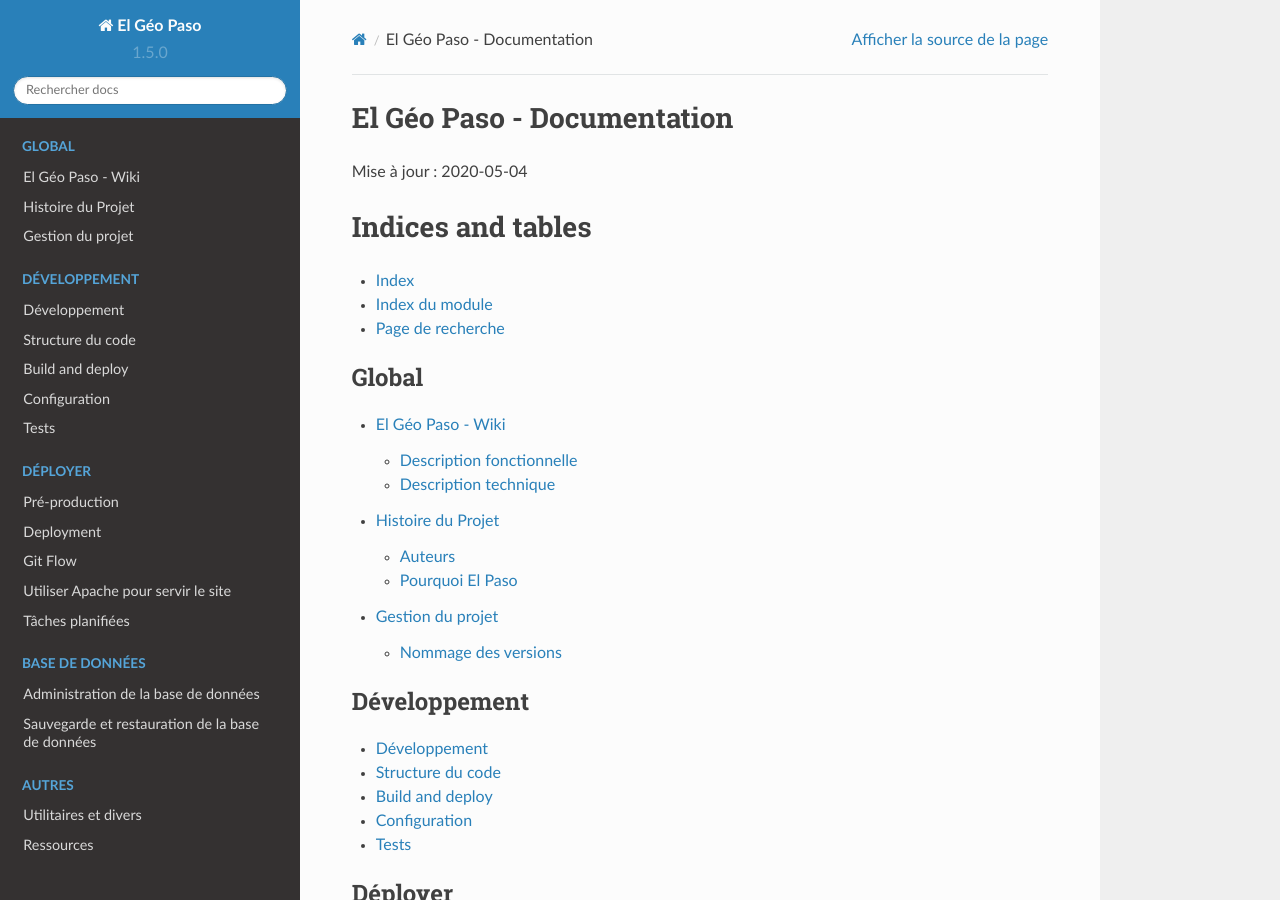
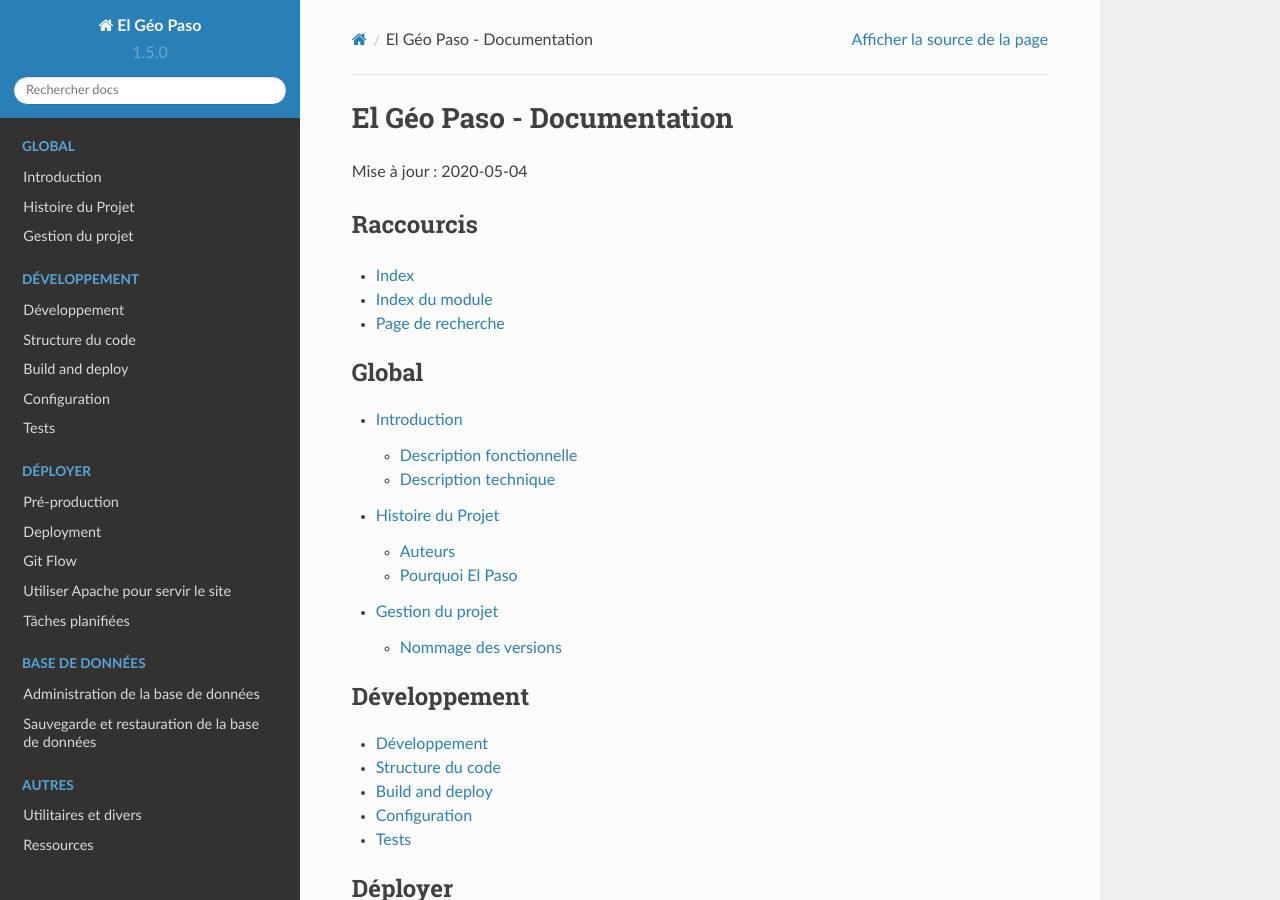
Before and after one commit to Guts/elgeopaso, a Sphinx documentation site: the page built from docs/index.rst, in a window 1280 px wide and 900 px high. Built offline with Sphinx 7.4.7 and the Read the Docs theme 2.0.0, drawn with Linux system fonts in a browser that asks for light colours; pages that are not in the unit, such as notebooks, are missing from menus.

Commit message:
Clean up

```diff
--- a/docs/global/index.md
+++ b/docs/global/index.md
@@ -1,4 +1,4 @@
-# El Géo Paso - Wiki
+# Introduction
 
 Documentation technique du projet El Géo Paso, statistiques dynamiques sur les offres d'emploi en géomatique publiées sur le forum francophone de géomatique [GeoRezo](https://georezo.net/forum/viewforum.php?id=10).
 
--- a/docs/index.rst
+++ b/docs/index.rst
@@ -10,8 +10,8 @@
 
 Mise à jour : |date|
 
-Indices and tables
-==================
+Raccourcis
+++++++++++
 
 * :ref:`genindex`
 * :ref:`modindex`
```
